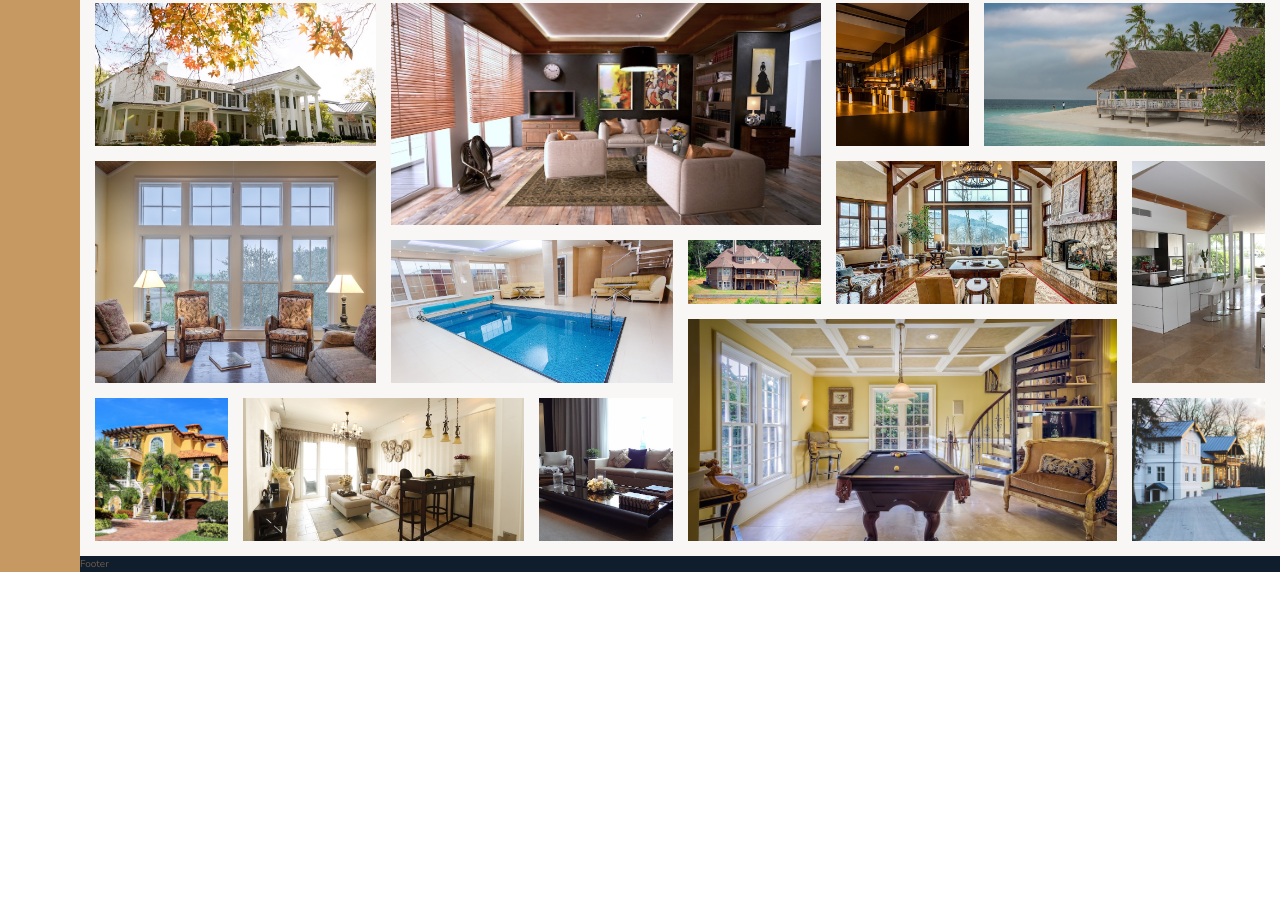
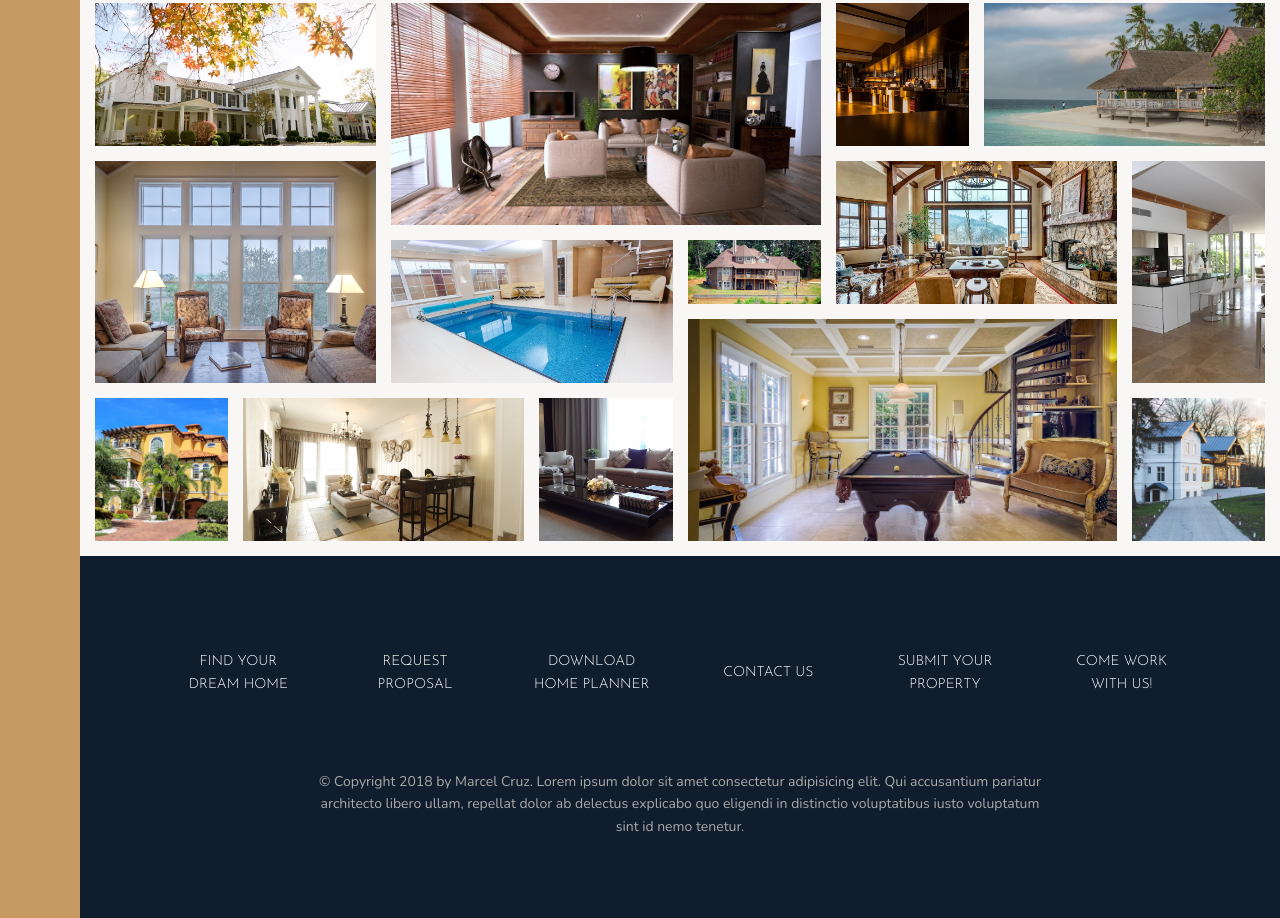
Before and after one commit to marcelscruz/advanced-css-and-sass-course, a website: page nexter/index.html in a window 1280 px wide. Shown: the part 3084-4002 px from the top of the page. Before the commit the page ends 3656 px from the top, so only its background shows below. Drawn offline with nearby package versions, Linux system fonts and the light colour scheme.

Commit message:
add footer section

```diff
--- a/nexter/index.html
+++ b/nexter/index.html
@@ -309,7 +309,19 @@
   </section>
 
   <footer class="footer">
-    Footer
+    <ul class="nav">
+      <li class="nav__item"><a href="#" class="nav__link">Find your dream home</a></li>
+      <li class="nav__item"><a href="#" class="nav__link">Request proposal</a></li>
+      <li class="nav__item"><a href="#" class="nav__link">Download home planner</a></li>
+      <li class="nav__item"><a href="#" class="nav__link">Contact us</a></li>
+      <li class="nav__item"><a href="#" class="nav__link">Submit your property</a></li>
+      <li class="nav__item"><a href="#" class="nav__link">Come work with us!</a></li>
+    </ul>
+    <p class="copyright">
+      &copy; Copyright 2018 by Marcel Cruz. Lorem ipsum dolor sit amet consectetur adipisicing elit. Qui accusantium
+      pariatur architecto libero ullam, repellat dolor ab delectus explicabo quo eligendi in distinctio voluptatibus
+      iusto voluptatum sint id nemo tenetur.
+    </p>
   </footer>
 </body>
 
--- a/nexter/sass/_footer.scss
+++ b/nexter/sass/_footer.scss
@@ -1,4 +1,43 @@
 .footer {
   background-color: $color-secondary;
   grid-column: full-start / full-end;
+  padding: 8rem;
 }
+
+.nav {
+  list-style: none;
+
+  display: grid;
+  grid-template-columns: repeat(auto-fit, minmax(15rem, 1fr));
+  grid-gap: 2rem;
+  align-items: center;
+
+  &__link:link,
+  &__link:visited {
+    font-size: 1.4rem;
+    color: #fff;
+    text-decoration: none;
+    font-family: $font-display;
+    text-transform: uppercase;
+    text-align: center;
+    padding: 1.5rem;
+    display: block; // needed for padding
+    transition: all 0.2s;
+  }
+
+  &__link:hover,
+  &__link:active {
+    background-color: rgba(#fff, 0.05);
+    transform: translateY(-0.3rem);
+  }
+}
+
+.copyright {
+  font-size: 1.4rem;
+  color: $color-grey-light-2;
+  margin-top: 6rem;
+  margin-right: auto;
+  margin-left: auto;
+  text-align: center;
+  width: 70%;
+}
```
Also changed, not shown: nexter/css/style.css.
